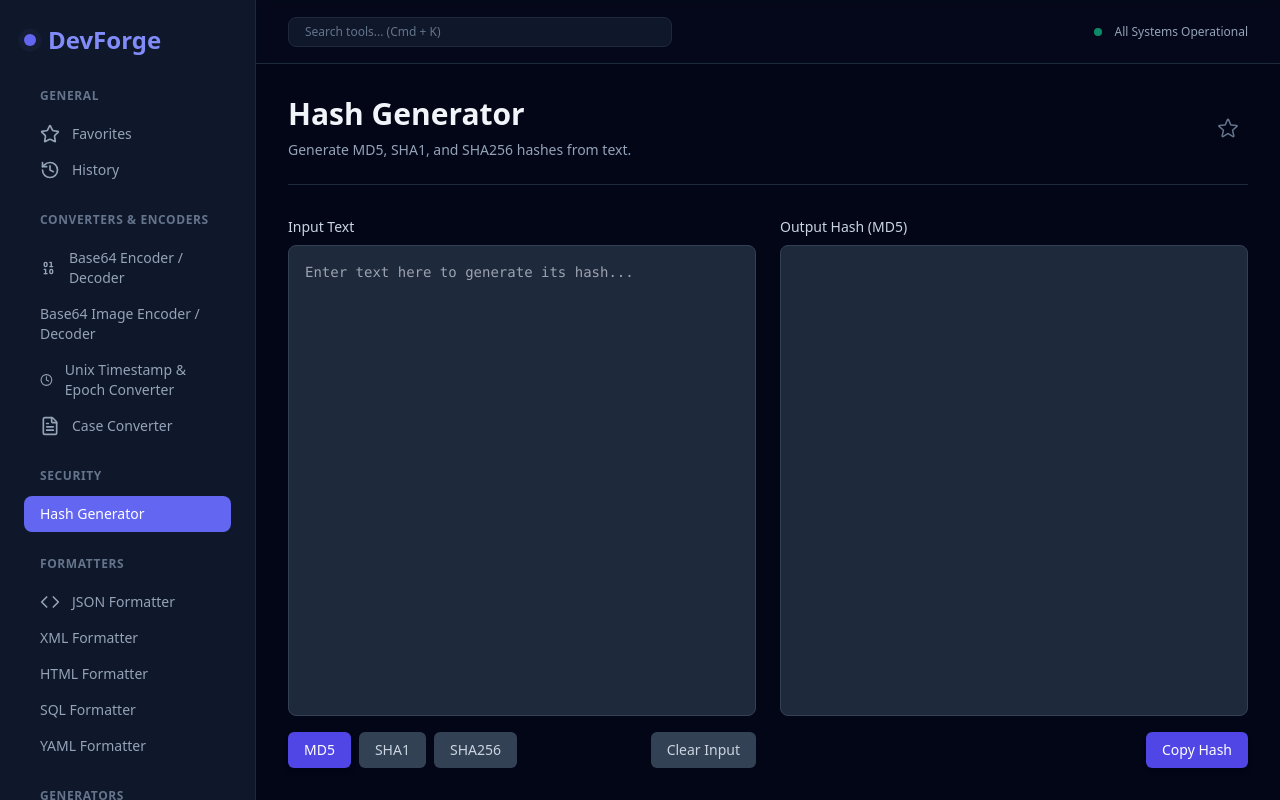
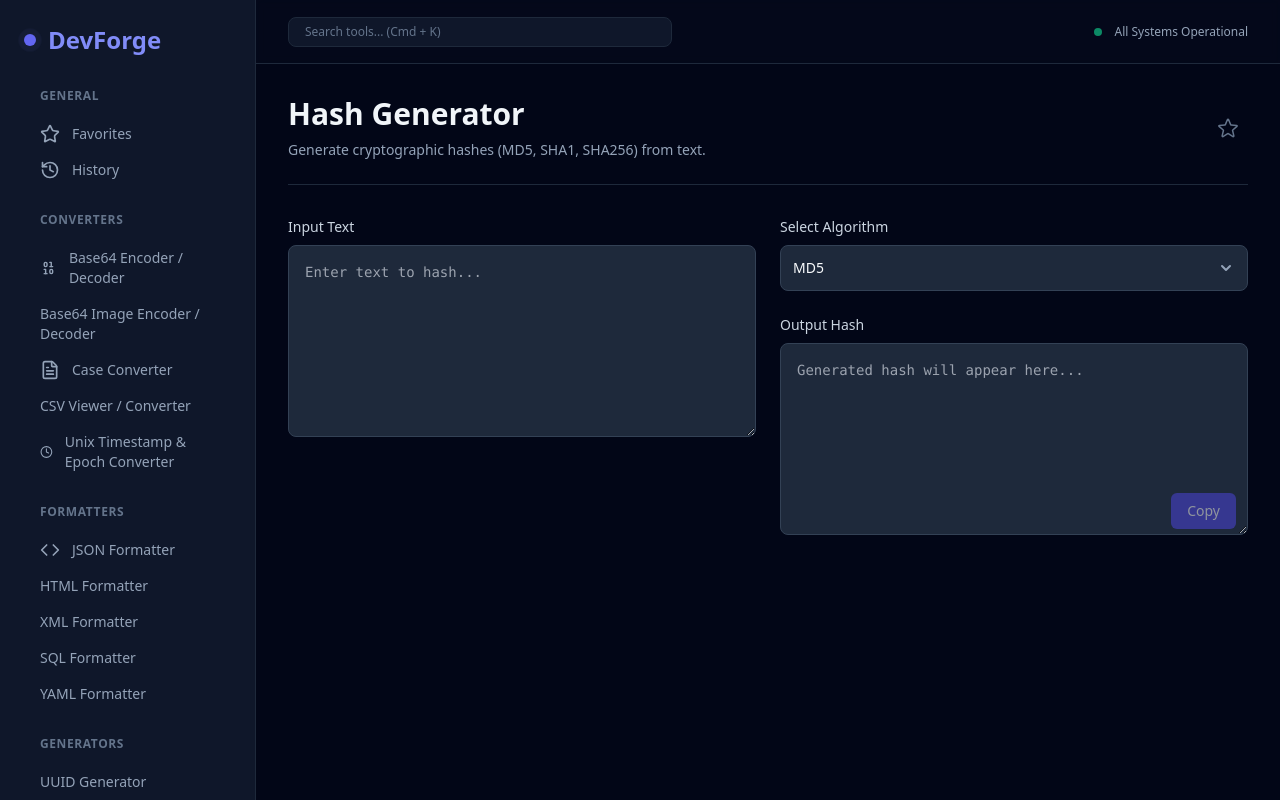
Before and after one commit to Sanjaycode21/developer-toolbox, a Next.js app: page /tools/hash-generator in a window 1280 px wide. Built offline with nearby package versions, Linux system fonts and the light colour scheme.

Commit message:
bot(daily): implement Day 46: Implement Hash Generator (MD5, SHA1, SHA256)

```diff
--- a/src/app/tools/hash-generator/page.tsx
+++ b/src/app/tools/hash-generator/page.tsx
@@ -2,55 +2,66 @@
 
 import React, { useState, useEffect, useCallback } from 'react';
 import ToolPageWrapper from '@/components/ToolPageWrapper';
+import { useToolStore } from '@/store/useToolStore';
+import toast from 'react-hot-toast';
 import CryptoJS from 'crypto-js';
-import toast from 'react-hot-toast';
 
 type Algorithm = 'MD5' | 'SHA1' | 'SHA256';
 
-export default function HashGeneratorPage() {
+const HashGeneratorPage: React.FC = () => {
+  const toolSlug = "hash-generator";
+  const toolName = "Hash Generator";
+  const description = "Generate cryptographic hashes (MD5, SHA1, SHA256) from text.";
+
+  const addToHistory = useToolStore((state) => state.addToHistory);
+
   const [inputText, setInputText] = useState<string>('');
   const [selectedAlgorithm, setSelectedAlgorithm] = useState<Algorithm>('MD5');
   const [outputHash, setOutputHash] = useState<string>('');
 
-  const calculateHash = useCallback((text: string, algorithm: Algorithm): string => {
-    if (!text) return '';
-    switch (algorithm) {
+  useEffect(() => {
+    addToHistory(toolSlug);
+  }, [addToHistory, toolSlug]);
+
+  const generateHash = useCallback(() => {
+    if (!inputText) {
+      setOutputHash('');
+      return;
+    }
+
+    let hash = '';
+    switch (selectedAlgorithm) {
       case 'MD5':
-        return CryptoJS.MD5(text).toString();
+        hash = CryptoJS.MD5(inputText).toString();
+        break;
       case 'SHA1':
-        return CryptoJS.SHA1(text).toString();
+        hash = CryptoJS.SHA1(inputText).toString();
+        break;
       case 'SHA256':
-        return CryptoJS.SHA256(text).toString();
+        hash = CryptoJS.SHA256(inputText).toString();
+        break;
       default:
-        return '';
+        hash = '';
     }
-  }, []);
+    setOutputHash(hash);
+  }, [inputText, selectedAlgorithm]);
 
   useEffect(() => {
-    setOutputHash(calculateHash(inputText, selectedAlgorithm));
-  }, [inputText, selectedAlgorithm, calculateHash]);
+    generateHash();
+  }, [generateHash]);
 
-  const handleCopy = async () => {
+  const handleCopy = () => {
     if (outputHash) {
-      try {
-        await navigator.clipboard.writeText(outputHash);
+      navigator.clipboard.writeText(outputHash);
       toast.success('Hash copied to clipboard!');
-      } catch (err) {
-        toast.error('Failed to copy hash.');
-        console.error('Failed to copy: ', err);
-      }
     } else {
-      toast('Nothing to copy.', { icon: 'ℹ️' });
+      toast.error('No hash to copy.');
     }
   };
 
   return (
-    <ToolPageWrapper
-      toolSlug="hash-generator"
-      toolName="Hash Generator"
-      description="Generate MD5, SHA1, and SHA256 hashes from text."
-    >
-      <div className="flex flex-col lg:flex-row gap-6 h-full">
+    <ToolPageWrapper toolSlug={toolSlug} toolName={toolName} description={description}>
+      <div className="flex flex-col lg:flex-row gap-6">
         {/* Input Section */}
         <div className="flex-1 flex flex-col">
           <label htmlFor="inputText" className="block text-sm font-medium text-slate-300 mb-2">
@@ -58,59 +69,65 @@ export default function HashGeneratorPage() {
           </label>
           <textarea
             id="inputText"
-            className="w-full flex-1 p-4 bg-slate-800 border border-slate-700 rounded-lg focus:outline-none focus:border-indigo-500 text-slate-50 font-mono text-sm resize-none"
-            placeholder="Enter text here to generate its hash..."
+            className="w-full h-48 p-4 bg-slate-800 border border-slate-700 rounded-lg text-slate-50 focus:ring-indigo-500 focus:border-indigo-500 resize-y font-mono text-sm"
+            placeholder="Enter text to hash..."
             value={inputText}
             onChange={(e) => setInputText(e.target.value)}
-            rows={10}
           />
-          <div className="mt-4 flex justify-between items-center">
-            <div className="flex gap-2">
-              {(['MD5', 'SHA1', 'SHA256'] as Algorithm[]).map((algo) => (
-                <button
-                  key={algo}
-                  className={`px-4 py-2 rounded-md text-sm font-medium transition-colors ${
-                    selectedAlgorithm === algo
-                      ? 'bg-indigo-600 text-white shadow-md'
-                      : 'bg-slate-700 text-slate-300 hover:bg-slate-600'
-                  }`}
-                  onClick={() => setSelectedAlgorithm(algo)}
+        </div>
+
+        {/* Controls and Output Section */}
+        <div className="flex-1 flex flex-col">
+          {/* Algorithm Selector */}
+          <div className="mb-6">
+            <label htmlFor="algorithmSelect" className="block text-sm font-medium text-slate-300 mb-2">
+              Select Algorithm
+            </label>
+            <div className="relative">
+              <select
+                id="algorithmSelect"
+                className="w-full p-3 bg-slate-800 border border-slate-700 rounded-lg text-slate-50 focus:ring-indigo-500 focus:border-indigo-500 appearance-none pr-10 cursor-pointer text-sm"
+                value={selectedAlgorithm}
+                onChange={(e) => setSelectedAlgorithm(e.target.value as Algorithm)}
               >
-                  {algo}
-                </button>
-              ))}
+                <option value="MD5">MD5</option>
+                <option value="SHA1">SHA-1</option>
+                <option value="SHA256">SHA-256</option>
+              </select>
+              <div className="pointer-events-none absolute inset-y-0 right-0 flex items-center px-3 text-slate-400">
+                <svg className="h-5 w-5" xmlns="http://www.w3.org/2000/svg" viewBox="0 0 20 20" fill="currentColor" aria-hidden="true">
+                  <path fillRule="evenodd" d="M5.293 7.293a1 1 0 011.414 0L10 10.586l3.293-3.293a1 1 0 111.414 1.414l-4 4a1 1 0 01-1.414 0l-4-4a1 1 0 010-1.414z" clipRule="evenodd" />
+                </svg>
               </div>
-            <button
-              className="px-4 py-2 rounded-md bg-slate-700 text-slate-300 text-sm font-medium hover:bg-slate-600 transition-colors"
-              onClick={() => setInputText('')}
-            >
-              Clear Input
-            </button>
             </div>
           </div>
 
           {/* Output Section */}
           <div className="flex-1 flex flex-col">
             <label htmlFor="outputHash" className="block text-sm font-medium text-slate-300 mb-2">
-            Output Hash ({selectedAlgorithm})
+              Output Hash
             </label>
+            <div className="relative flex-1">
               <textarea
                 id="outputHash"
-            className="w-full flex-1 p-4 bg-slate-800 border border-slate-700 rounded-lg focus:outline-none focus:border-indigo-500 text-slate-50 font-mono text-sm resize-none"
+                className="w-full h-48 p-4 bg-slate-800 border border-slate-700 rounded-lg text-slate-50 focus:ring-indigo-500 focus:border-indigo-500 resize-y font-mono text-sm"
                 readOnly
                 value={outputHash}
-            rows={10}
+                placeholder="Generated hash will appear here..."
               />
-          <div className="mt-4 flex justify-end">
               <button
-              className="px-4 py-2 rounded-md bg-indigo-600 text-white text-sm font-medium hover:bg-indigo-700 transition-colors shadow-md"
                 onClick={handleCopy}
+                className="absolute bottom-3 right-3 bg-indigo-600 hover:bg-indigo-700 text-white px-4 py-2 rounded-md text-sm font-medium transition-colors disabled:opacity-50 disabled:cursor-not-allowed"
+                disabled={!outputHash}
               >
-              Copy Hash
+                Copy
               </button>
+            </div>
           </div>
         </div>
       </div>
     </ToolPageWrapper>
   );
-}
+};
+
+export default HashGeneratorPage;
--- a/src/lib/tools.tsx
+++ b/src/lib/tools.tsx
@@ -1,5 +1,6 @@
-// No direct import of Lucide icons here, as the Tool interface does not have an icon property.
-// The sidebar component will map slugs to icons.
+import {
+  Code, Star, History, Palette, Layers, Settings, Terminal, Hash, Shield, FileText, Binary, Calendar, Sparkles, Clock, Key, Search
+} from 'lucide-react';
 
 export interface Tool {
   slug: string;
@@ -9,6 +10,11 @@ export interface Tool {
   description: string;
 }
 
+// Helper type for the category map
+export type ToolCategoryMap = {
+  [category: string]: Tool[];
+};
+
 export const tools: Tool[] = [
   // Favorites & History
   {
@@ -16,87 +22,90 @@ export const tools: Tool[] = [
     name: "Favorites",
     category: "General",
     path: "/tools/favorites",
-    description: "Your most loved tools, all in one place.",
+    description: "Your most loved and frequently used tools.",
   },
   {
     slug: "history",
     name: "History",
     category: "General",
     path: "/tools/history",
-    description: "Recently used tools for quick access.",
+    description: "Recently used tools.",
   },
-  // Converters & Encoders
+
+  // Converters
   {
     slug: "base64-encoder-decoder",
     name: "Base64 Encoder / Decoder",
-    category: "Converters & Encoders",
+    category: "Converters",
     path: "/tools/base64-encoder-decoder",
     description: "Encode and decode Base64 strings.",
   },
   {
     slug: "base64-image-encoder-decoder",
     name: "Base64 Image Encoder / Decoder",
-    category: "Converters & Encoders",
+    category: "Converters",
     path: "/tools/base64-image-encoder-decoder",
-    description: "Encode and decode Base64 images.",
+    description: "Encode and decode images to/from Base64.",
+  },
+  {
+    slug: "case-converter",
+    name: "Case Converter",
+    category: "Converters",
+    path: "/tools/case-converter",
+    description: "Convert text between different letter cases.",
+  },
+  {
+    slug: "csv-viewer-converter",
+    name: "CSV Viewer / Converter",
+    category: "Converters",
+    path: "/tools/csv-viewer-converter",
+    description: "View and convert CSV data.",
   },
   {
     slug: "unix-timestamp-epoch-converter",
     name: "Unix Timestamp & Epoch Converter",
-    category: "Converters & Encoders",
+    category: "Converters",
     path: "/tools/unix-timestamp-epoch-converter",
     description: "Convert Unix timestamps to human-readable dates and vice versa.",
   },
-  {
-    slug: "case-converter",
-    name: "Case Converter",
-    category: "Converters & Encoders",
-    path: "/tools/case-converter",
-    description: "Convert text to different cases: lowercase, uppercase, camelCase, etc.",
-  },
-  {
-    slug: "hash-generator",
-    name: "Hash Generator",
-    category: "Security",
-    path: "/tools/hash-generator",
-    description: "Generate MD5, SHA1, SHA256 hashes from text.",
-  },
+
   // Formatters
   {
     slug: "json-formatter",
     name: "JSON Formatter",
     category: "Formatters",
     path: "/tools/json-formatter",
-    description: "Beautify and validate JSON data.",
+    description: "Format and validate JSON data.",
+  },
+  {
+    slug: "html-formatter",
+    name: "HTML Formatter",
+    category: "Formatters",
+    path: "/tools/html-formatter",
+    description: "Format and beautify HTML code.",
   },
   {
     slug: "xml-formatter",
     name: "XML Formatter",
     category: "Formatters",
     path: "/tools/xml-formatter",
-    description: "Beautify and validate XML data.",
-  },
-  {
-    slug: "html-formatter",
-    name: "HTML Formatter",
-    category: "Formatters",
-    path: "/tools/html-formatter",
-    description: "Beautify and validate HTML data.",
+    description: "Format and beautify XML code.",
   },
   {
     slug: "sql-formatter",
     name: "SQL Formatter",
     category: "Formatters",
     path: "/tools/sql-formatter",
-    description: "Beautify and validate SQL queries.",
+    description: "Format and beautify SQL queries.",
   },
   {
     slug: "yaml-formatter",
     name: "YAML Formatter",
     category: "Formatters",
     path: "/tools/yaml-formatter",
-    description: "Beautify and validate YAML data.",
+    description: "Format and validate YAML data.",
   },
+
   // Generators
   {
     slug: "uuid-generator",
@@ -131,57 +140,81 @@ export const tools: Tool[] = [
     name: "CSS Gradient Generator",
     category: "Generators",
     path: "/tools/css-gradient-generator",
-    description: "Generate beautiful CSS linear and radial gradients.",
+    description: "Create beautiful CSS linear and radial gradients.",
   },
-  // Web & Utilities
+
+  // Web
   {
     slug: "jwt-decoder",
     name: "JWT Decoder",
-    category: "Web & Utilities",
+    category: "Web",
     path: "/tools/jwt-decoder",
-    description: "Decode and inspect JSON Web Tokens.",
+    description: "Decode JSON Web Tokens to inspect header, payload, and signature.",
   },
+  {
+    slug: "url-encoder-decoder",
+    name: "URL Encoder / Decoder",
+    category: "Web",
+    path: "/tools/url-encoder-decoder",
+    description: "Encode and decode URLs.",
+  },
+
+  // Text
   {
     slug: "markdown-live-preview",
     name: "Markdown Live Preview",
-    category: "Web & Utilities",
+    category: "Text",
     path: "/tools/markdown-live-preview",
     description: "Write and preview Markdown in real-time.",
   },
   {
     slug: "regex-tester-generator",
     name: "Regex Tester & Generator",
-    category: "Web & Utilities",
+    category: "Text",
     path: "/tools/regex-tester-generator",
-    description: "Test and build regular expressions.",
+    description: "Test and generate regular expressions.",
   },
+
+  // Utilities
   {
     slug: "color-picker",
     name: "Color Picker",
-    category: "Web & Utilities",
+    category: "Utilities",
     path: "/tools/color-picker",
-    description: "Pick colors and convert between formats (HEX, RGB, HSL).",
+    description: "Select colors and get their HEX, RGB, HSL values.",
   },
+
+  // Cryptography
   {
-    slug: "csv-viewer-converter",
-    name: "CSV Viewer & Converter",
-    category: "Web & Utilities",
-    path: "/tools/csv-viewer-converter",
-    description: "View, edit, and convert CSV data.",
+    slug: "hash-generator",
+    name: "Hash Generator",
+    category: "Cryptography",
+    path: "/tools/hash-generator",
+    description: "Generate MD5, SHA1, SHA256 hashes from text.",
   },
 ];
 
 export function toolsByCategory(): Record<string, Tool[]> {
-  const categories: Record<string, Tool[]> = {};
-  tools.forEach(tool => {
-    if (!categories[tool.category]) {
-      categories[tool.category] = [];
+  return tools.reduce((acc, tool) => {
+    if (!acc[tool.category]) {
+      acc[tool.category] = [];
     }
-    categories[tool.category].push(tool);
-  });
-  return categories;
+    acc[tool.category].push(tool);
+    return acc;
+  }, {} as Record<string, Tool[]>);
 }
 
 export function getToolBySlug(slug: string): Tool | undefined {
   return tools.find(tool => tool.slug === slug);
 }
+
+export const categoryIcons: { [key: string]: React.ElementType } = {
+  "General": Star,
+  "Converters": Layers,
+  "Formatters": Code,
+  "Generators": Sparkles,
+  "Web": Terminal,
+  "Text": FileText,
+  "Utilities": Settings,
+  "Cryptography": Shield, // Using Shield for Cryptography
+};
```
Also changed, not shown: 1 other file (tests, documents, lock files or other folders). Lines whose indentation alone changed are shown as unchanged.
